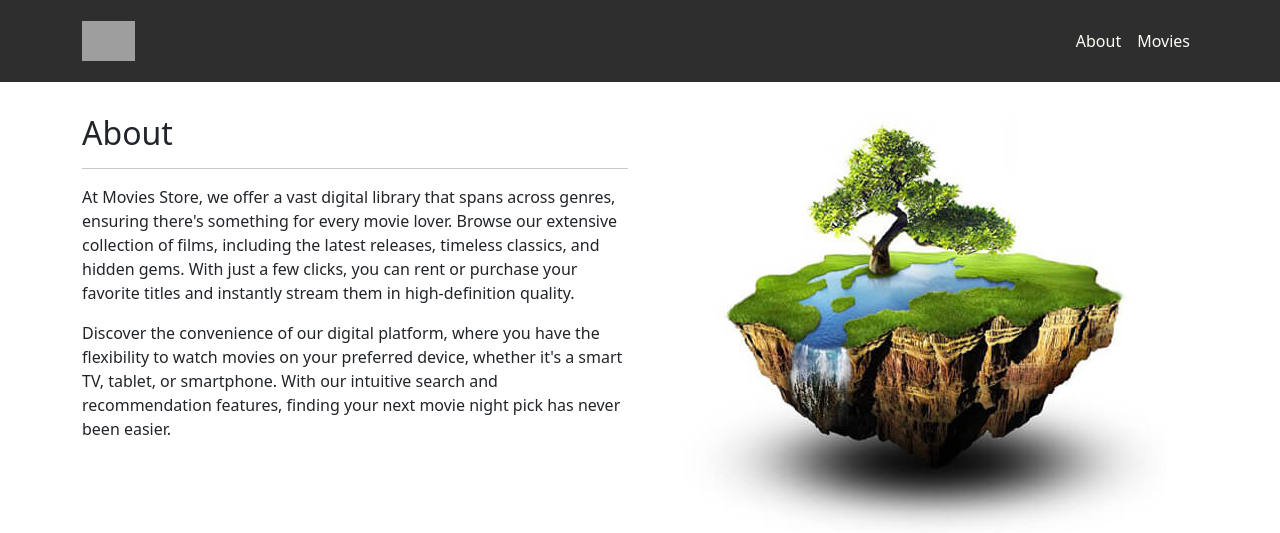
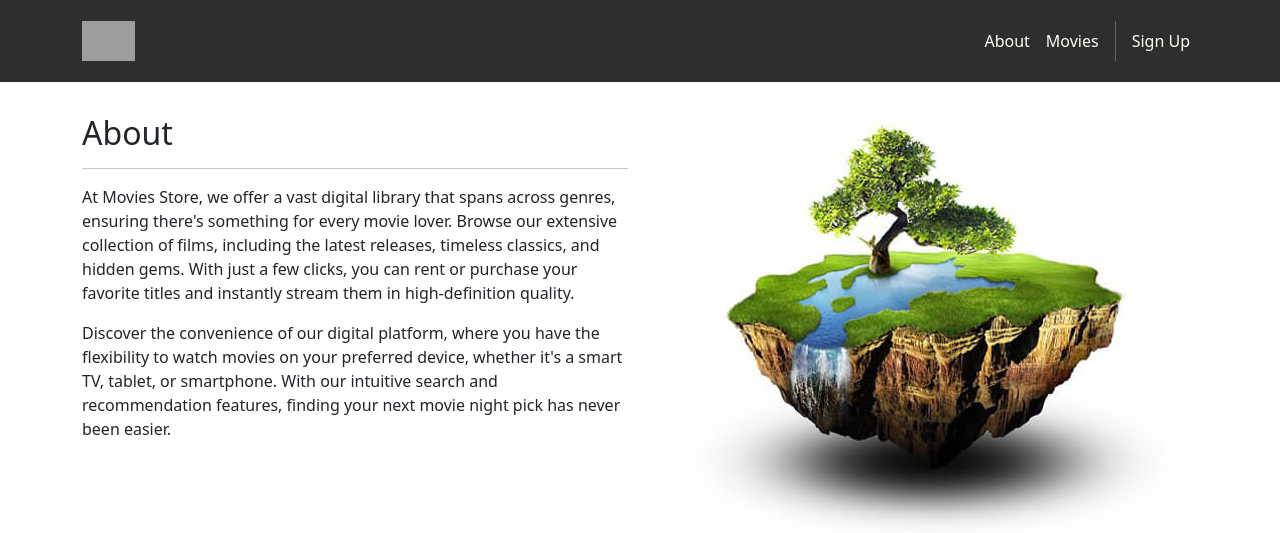
Before and after one commit to dman4703/cs2340-gt-movies, a Django app: page /about in a window 1280 px wide. Shown: the top 533 px of the page. Run offline with Django 5.2, Linux system fonts and the light colour scheme; some libraries are stand-ins or nearby versions; some web fonts are replaced; grey boxes are pictures that could not be loaded.

Commit message:
add sign up page

```diff
--- a/moviesstore/templates/base.html
+++ b/moviesstore/templates/base.html
@@ -44,6 +44,12 @@
                href="{% url 'home.about' %}">About</a>
             <a class="nav-link" href=
               "{% url 'movies.index' %}">Movies</a>
+            <div class="vr bg-white mx-2 d-none
+            d-lg-block"></div>
+            <a class="nav-link"
+            href="{% url 'accounts.signup' %}">
+            Sign Up
+            </a>
           </div>
         </div>
       </div>
```
